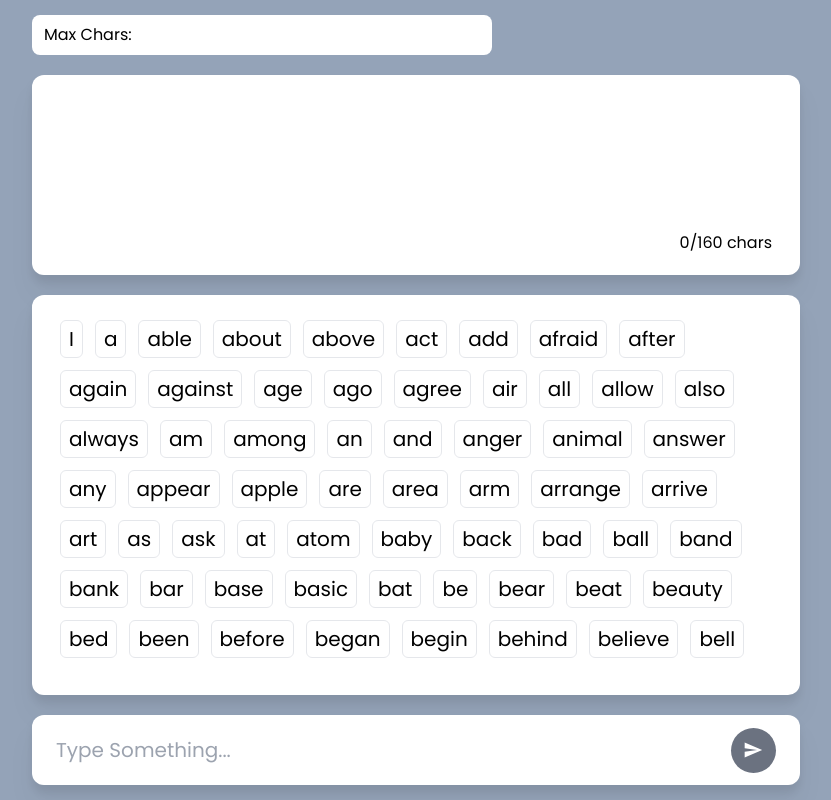
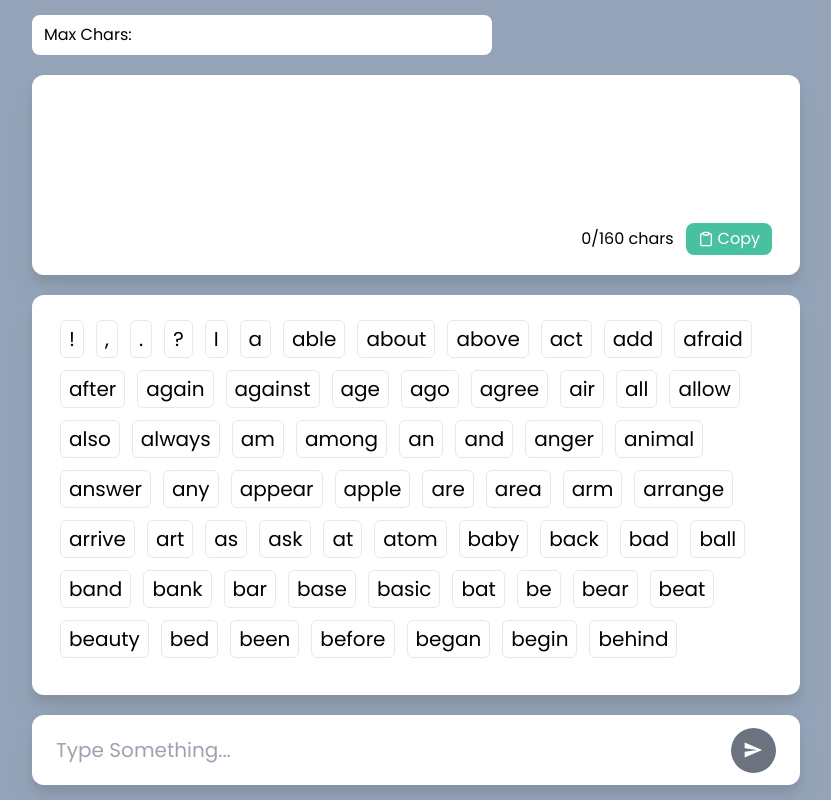
Before and after one commit to jonathancarpena/simple-words, a React (Create React App) app: page / in a window 1280 px wide. Shown: the whole page, without its empty margins (224-1055 px from the left). Built offline with nearby package versions, Linux system fonts and the light colour scheme.

Commit message:
Added copy to clipboard, Added some punctation options

```diff
--- a/src/App.js
+++ b/src/App.js
@@ -1,6 +1,7 @@
 import { useEffect, useState } from 'react'
 import { thousandWords } from './lib/commonWords'
 import { MdSend } from 'react-icons/md'
+import { FiClipboard } from 'react-icons/fi'
 
 
 
@@ -11,6 +12,17 @@ function App() {
   const [output, setOutput] = useState([])
   const [limit, setLimit] = useState(160)
   const sortedThousandWords = thousandWords.sort()
+
+  async function copyToClipboard() {
+    const result = output.join(' ')
+    if ("clipboard" in navigator) {
+      await navigator.clipboard.writeText(result);
+    } else {
+      document.execCommand("copy", true, result);
+    }
+
+    console.log(result)
+  };
 
   function handleInputChange(e) {
     setInput(e.target.value)
@@ -31,7 +43,7 @@ function App() {
 
   function reset() {
     setInput('')
-    setRelated([])
+    setRelated(sortedThousandWords)
   }
 
   function handleCount(num) {
@@ -68,21 +80,27 @@ function App() {
 
 
       <div className='max-w-3xl w-full flex flex-col  space-y-5  '>
+
         <div className='flex space-x-2 items-center bg-white w-max px-3 rounded-lg'>
           <label htmlFor="maxChars" className=''>Max Chars:</label>
           <input id="maxChars" type="number" min={0} onChange={(e) => setLimit(e.target.value)} className="outline-none px-3 py-2" />
         </div>
 
         {/* Output */}
-        <div className='relative min-h-[200px] max-h-[200px] bg-white rounded-xl drop-shadow-xl p-7'>
+        <div className='relative min-h-[200px]  bg-white rounded-xl drop-shadow-xl p-7 overflow-y-auto'>
           {output.length > 0
-            && <p>
+            && <p className='mb-8'>
               {output.map((item, idx) => (
-                <span onClick={() => removeFromOutput(idx)} className='first:capitalize text-xl inline-block cursor-pointer hover:scale-110 active:scale-90 transtion-all ease-in-out duration-150 mr-1.5'>{item}</span>
+                <span key={`${item}-${idx}`} onClick={() => removeFromOutput(idx)} className='first:capitalize text-xl inline-block cursor-pointer hover:scale-110 active:scale-90 transtion-all ease-in-out duration-150 mr-1.5'>{item}</span>
               ))}
             </p>
           }
-          <span className='absolute bottom-5 right-7'>{count}/{limit} chars</span>
+          <div className='flex items-center space-x-3 fixed bottom-5 bg-white right-7'>
+
+            <span className=' '>{count}/{limit} chars</span>
+            <button onClick={copyToClipboard} className='flex items-center bg-[#48c1a1] hover:bg-[#32b592] active:scale-90 rounded-lg px-3 space-x-1 text-white py-1 transition-all ease-in-out duration-150'><FiClipboard /><span>Copy</span></button>
+          </div>
+
         </div>
 
         {/* Suggestions */}
@@ -91,7 +109,7 @@ function App() {
           <ul className='flex flex-wrap items-start  max-h-[350px]  overflow-y-auto w-full '>
             {related.length > 0
               ? related.map((item) => (
-                <li onClick={() => addToOutput(item)} key={item} className="hover:drop-shadow-md hover:scale-105 active:scale-90 cursor-pointer transition-all ease-in-out duration-150 mb-3 mr-3 text-xl bg-white border-[1px] px-2 py-1 rounded-md">
+                <li onClick={() => addToOutput(item)} key={item} className="hover:drop-shadow-md hover:scale-105 active:scale-90 cursor-pointer  transition-all ease-in-out duration-150 mb-3 mr-3 text-xl bg-white border-[1px] px-2 py-1 rounded-md">
                   {item}
                 </li>
               ))
```
Also changed, not shown: src/lib/commonWords.js.
